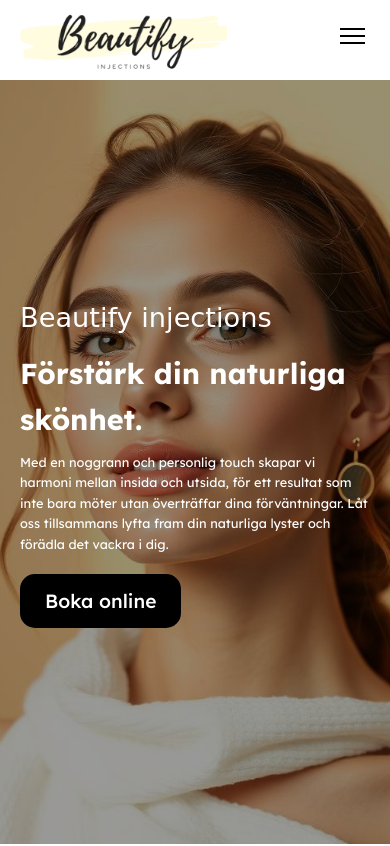
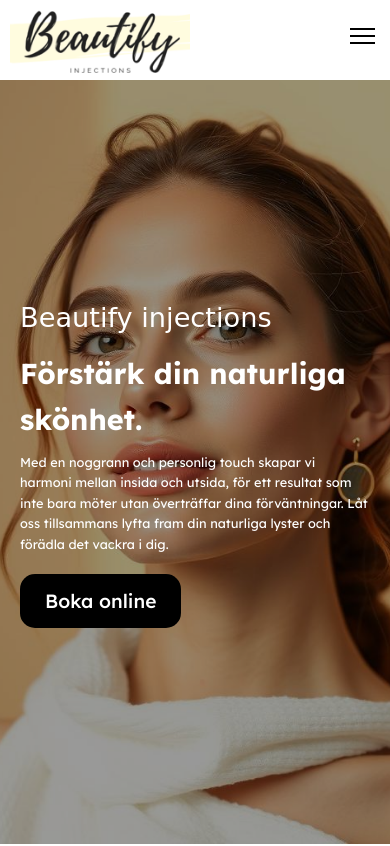
Before and after one commit to xsvedisx/beautify, a plain HTML site: page index.html in a window 390 px wide. Shown: the top 846 px of the page. Drawn offline with nearby package versions, Linux system fonts and the light colour scheme; a web font is replaced by a local one.

Commit message:
updated logo

```diff
--- a/index.html
+++ b/index.html
@@ -19,7 +19,7 @@
   <body>
     <header>
       <div class="navigationContainer">
-        <div class="brand"><img src="images/image.png" height="70px" /></div>
+        <div class="brand"></div>
         <!-- Hamburger Icon -->
         <div class="hamburger-menu" id="hamburger">
           <div></div>
--- a/style.css
+++ b/style.css
@@ -75,6 +75,12 @@ nav a:hover {
 }
 
 .brand {
+  width: 180px;
+  height: 80px;
+  background-image: url("images/image.png");
+  background-position: center;
+  background-size: cover;
+  background-repeat: none;
   display: flex;
   font-size: 1.2rem;
   color: rgb(0, 0, 0);
@@ -571,7 +577,7 @@ footer .content {
   .navigationContainer {
     flex-direction: row;
     align-items: center;
-    padding: 10px 20px;
+    padding: 0px 10px 0px 10px;
   }
   nav {
     display: none; /* Hide default nav */
@@ -615,7 +621,7 @@ footer .content {
     background-color: rgb(255, 255, 255);
     color: #000000;
     text-align: center;
-    padding: 20px 20px;
+    padding: 10px 20px;
     transition: top 1s ease-in-out;
   }
 
```
